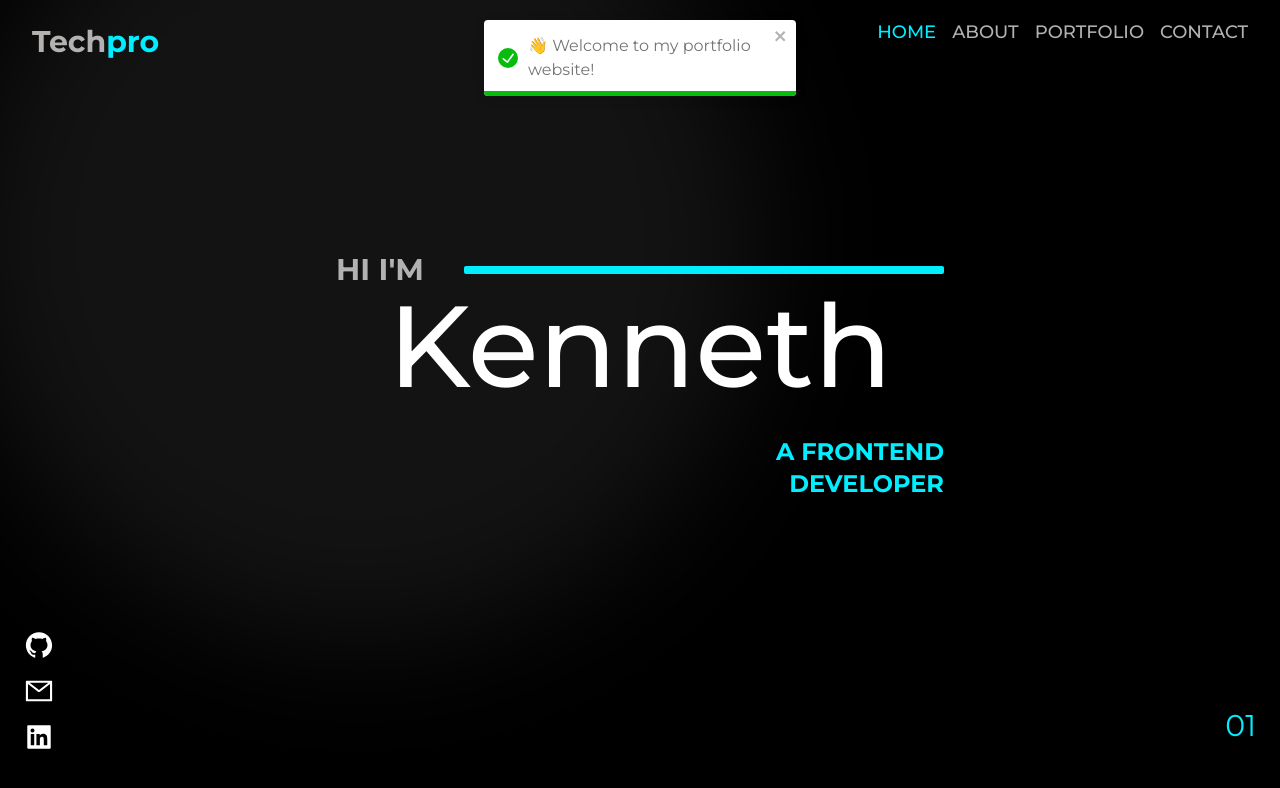
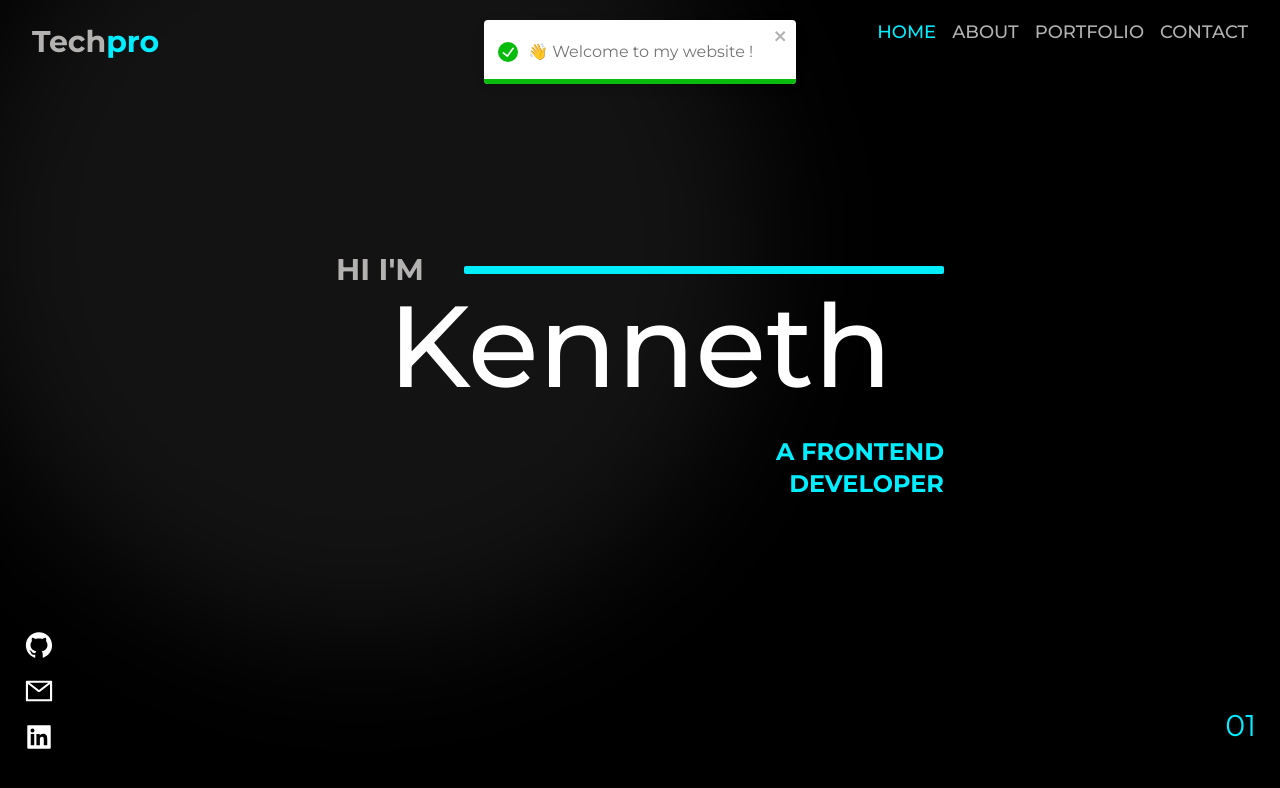
Before and after one commit to kenchigozie23/portfolio, a Next.js app: page / in a window 1280 px wide. Shown: the top 788 px of the page. Built offline with nearby package versions, Linux system fonts and the light colour scheme; what next-theme would draw is missing.

Commit message:
Portfolio Website

```diff
--- a/pages/index.tsx
+++ b/pages/index.tsx
@@ -4,7 +4,7 @@ import { toast } from "react-toastify";
 import {useEffect} from 'react'
 export default function Home() {
     useEffect(() => {
-      toast.success('👋 Welcome to my portfolio website!', {
+      toast.success('👋 Welcome to my website !', {
         position: "top-center",
         autoClose: 5000,
         hideProgressBar: false,
```
